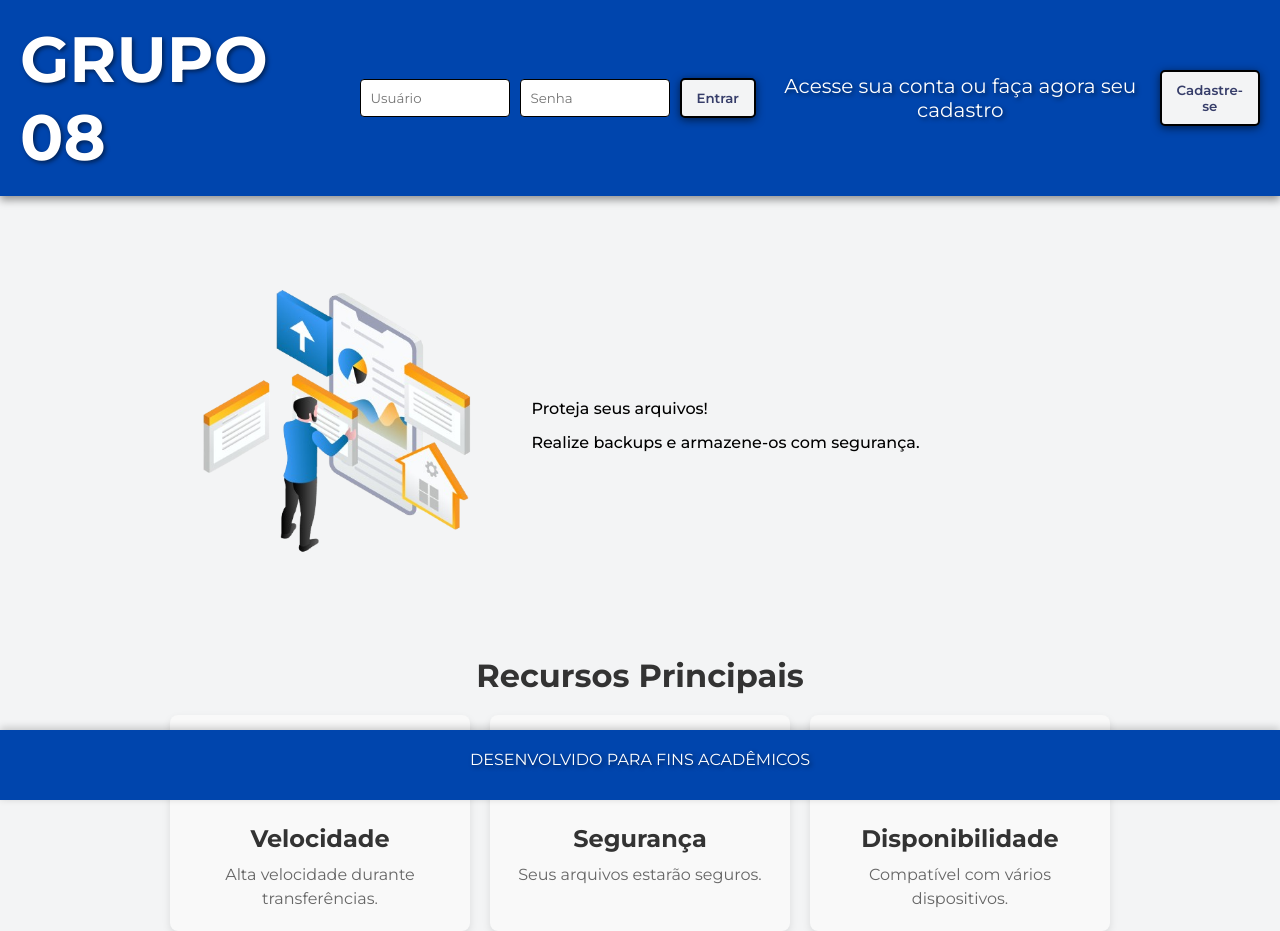
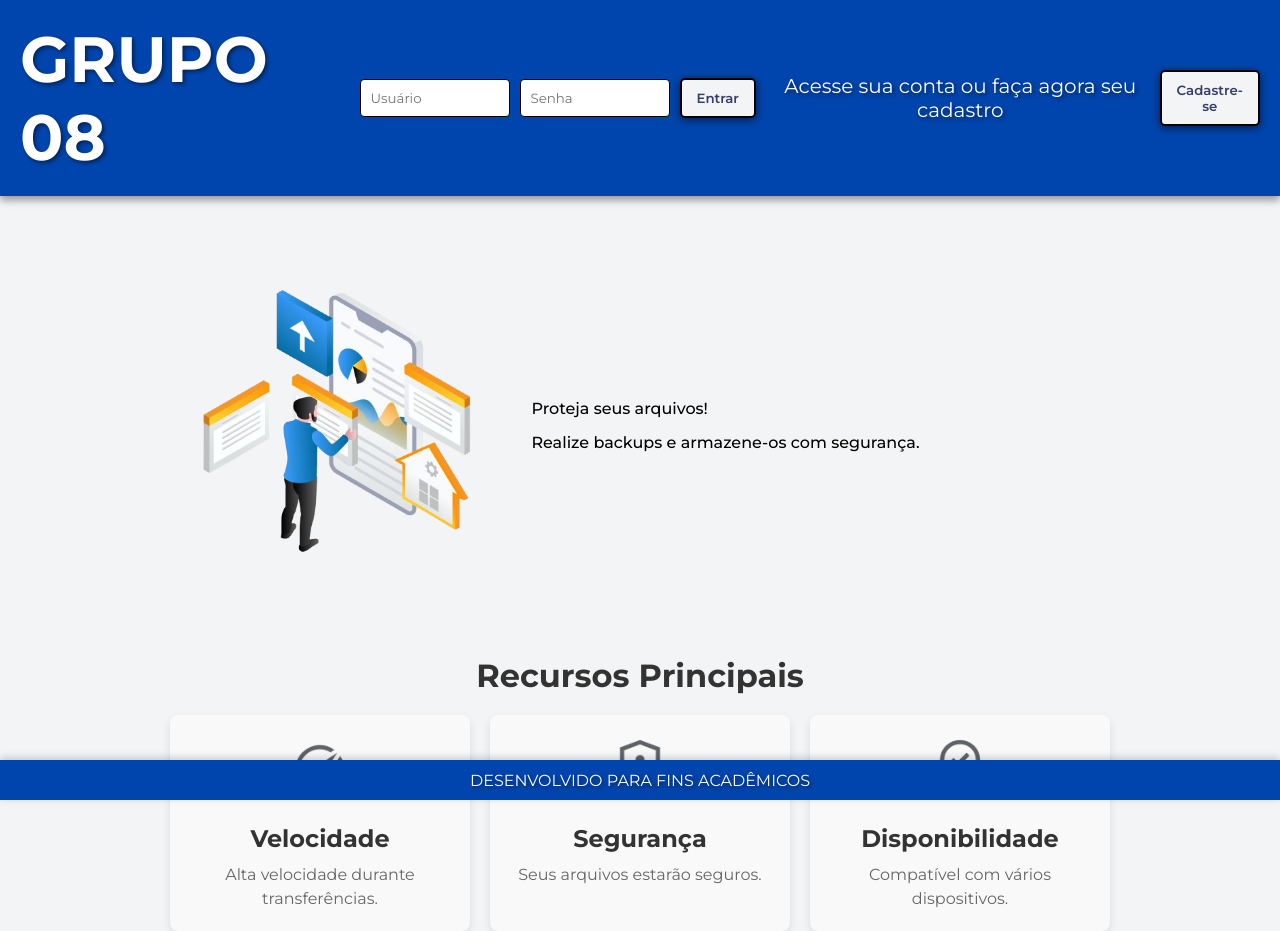
Before and after one commit to LOPES-Cristiano/grupo08, a plain HTML site: page index.html in a window 1280 px wide. Drawn offline with Linux system fonts and the light colour scheme.

Commit message:
Atualização no reCaptcha
Atualização para posicionamento do reCAPTCHA

```diff
--- a/cadastro.css
+++ b/cadastro.css
@@ -109,7 +109,7 @@ textarea {
     cursor: pointer;
     position: absolute;
     right: 0;
-    top: 0;
+    bottom: 0;
 }
 
 button {
@@ -131,12 +131,13 @@ footer {
     left: 0;
     width: 100%;
     background-color: #0045ad;
-    padding: 20px;
+    padding: 10px 20px;
     color: white;
     text-align: center;
     text-shadow: 2px 2px 4px rgba(0, 0, 0, 0.5);
-    height: 70px;
+    height: 40px;
     box-shadow: 0 -2px 8px rgba(0, 0, 0, 0.2);
+    line-height: 1.4;
 }
 
 @media (max-width: 450px) {
@@ -170,8 +171,5 @@ footer {
         background-color: #f3f4f5;
     }
 
-    .botao-voltar {
-        position: relative;
-        right: -50px;
-    }
+
 }
--- a/estilos.css
+++ b/estilos.css
@@ -202,17 +202,19 @@ header {
 
 footer {
     position: fixed;
-    bottom: 0; /* Posiciona o rodapé na parte inferior da tela */
-    left: 0; /* Alinha o rodapé à esquerda da tela */
+    bottom: 0;
+    left: 0;
     width: 100%;
     background-color: #0045ad;
-    padding: 20px;
+    padding: 10px 20px;
     color: white;
     text-align: center;
     text-shadow: 2px 2px 4px rgba(0, 0, 0, 0.5);
-    height: 70px;
-    box-shadow: 0 -2px 8px rgba(0, 0, 0, 0.2); /* Adiciona uma sombra sutil no topo do rodapé */
+    height: 40px;
+    box-shadow: 0 -2px 8px rgba(0, 0, 0, 0.2);
+    line-height: 1.4;
 }
+
 
 @media (max-width: 450px) {
 
```
Also changed, not shown: cadastro.html (+3 -4 lines).
